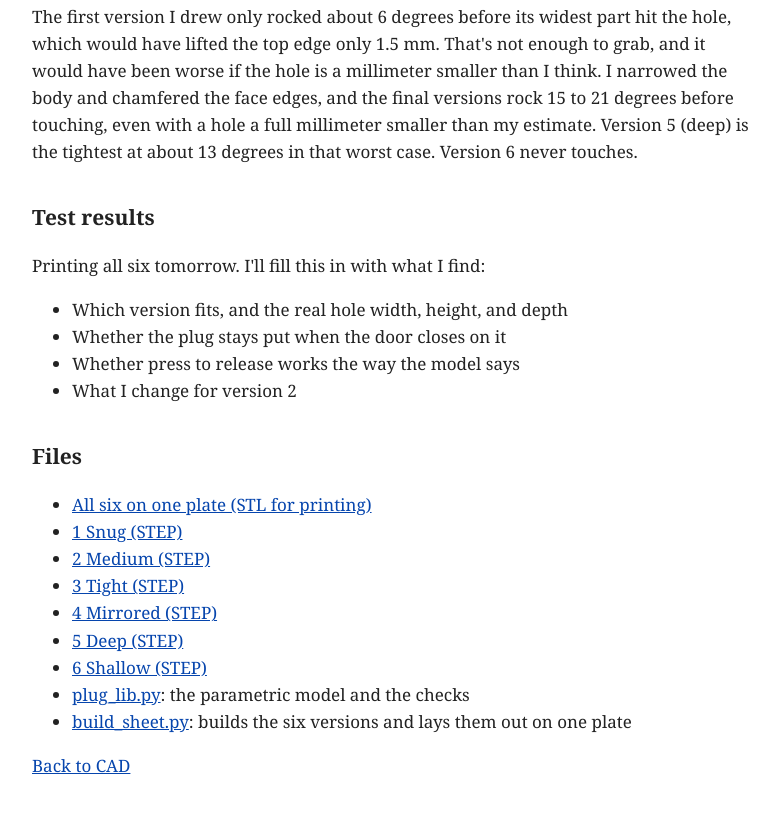
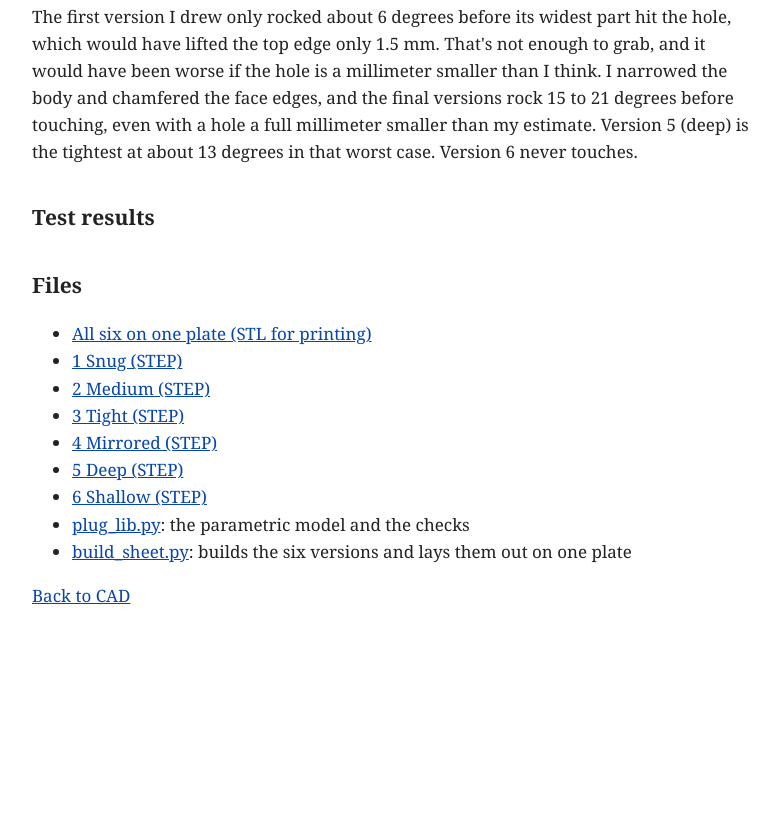
Before and after one commit to proj-v-op/proj-v-op.github.io, a plain HTML site: page projects/cad/door-strike-plug.html in a window 1280 px wide. Shown: the part 6697-7510 px from the top of the page, without its empty margins (248-1027 px from the left). After the commit the page ends 7346 px from the top, so only its background shows below. Drawn offline with Linux system fonts and the light colour scheme.

Commit message:
Door latch plug: leave test results blank

```diff
--- a/projects/cad/door-strike-plug.html
+++ b/projects/cad/door-strike-plug.html
@@ -78,13 +78,6 @@
 <p>The first version I drew only rocked about 6 degrees before its widest part hit the hole, which would have lifted the top edge only 1.5 mm. That's not enough to grab, and it would have been worse if the hole is a millimeter smaller than I think. I narrowed the body and chamfered the face edges, and the final versions rock 15 to 21 degrees before touching, even with a hole a full millimeter smaller than my estimate. Version 5 (deep) is the tightest at about 13 degrees in that worst case. Version 6 never touches.</p>
 
 <h2>Test results</h2>
-<p>Printing all six tomorrow. I'll fill this in with what I find:</p>
-<ul>
-<li>Which version fits, and the real hole width, height, and depth</li>
-<li>Whether the plug stays put when the door closes on it</li>
-<li>Whether press to release works the way the model says</li>
-<li>What I change for version 2</li>
-</ul>
 
 <h2>Files</h2>
 <ul>
```
